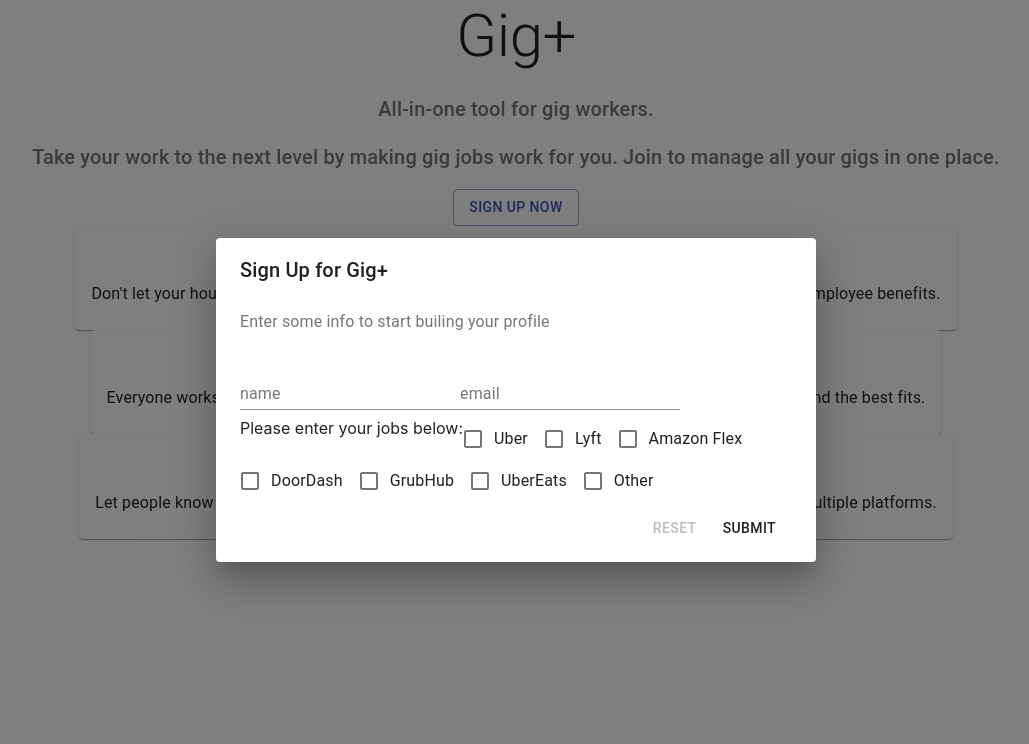
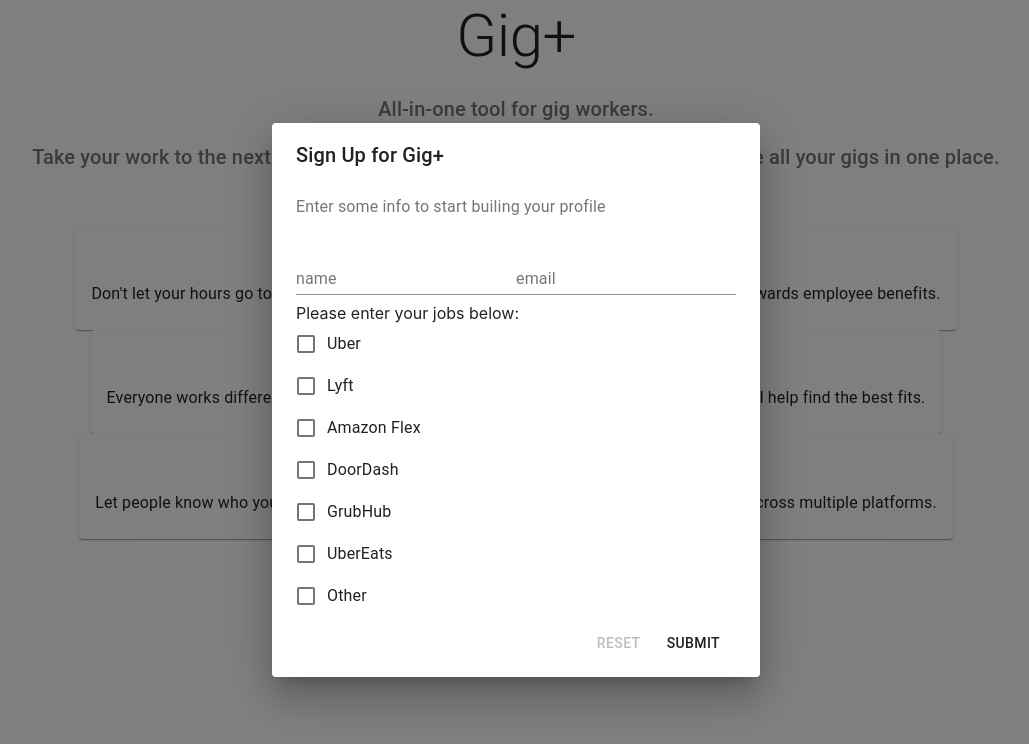
Before and after one commit to harlanv24/gigplus, a React (Create React App) app: page / in a window 1280 px wide. Both pictures are taken after a click on the button "SIGN UP NOW". Shown: the top 744 px of the page, without its empty margins (124-1153 px from the left). Built offline with nearby package versions, Linux system fonts and the light colour scheme; no server answers.

Commit message:
Adding Job List

```diff
--- a/src/formik-lambda.js
+++ b/src/formik-lambda.js
@@ -196,9 +196,8 @@
                         helperText={(errors.email && touched.email) && errors.email}
                         margin="normal"
                       />
-                      <FormGroup row>
+                      <FormGroup column>
                         Please enter your jobs below:
-                        <p></p>
                       <FormControlLabel control={<Checkbox value="checkedC"/>} label="Uber"/>
                       <FormControlLabel control={<Checkbox value="checkedC"/>} label="Lyft"/>
                       <FormControlLabel control={<Checkbox value="checkedC"/>} label="Amazon Flex"/>
```
